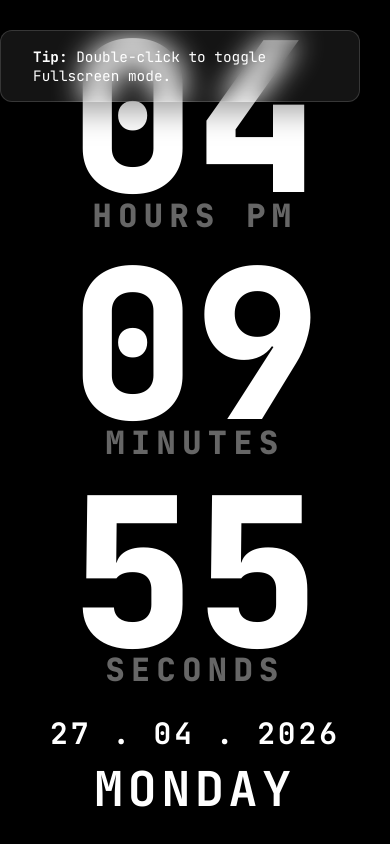
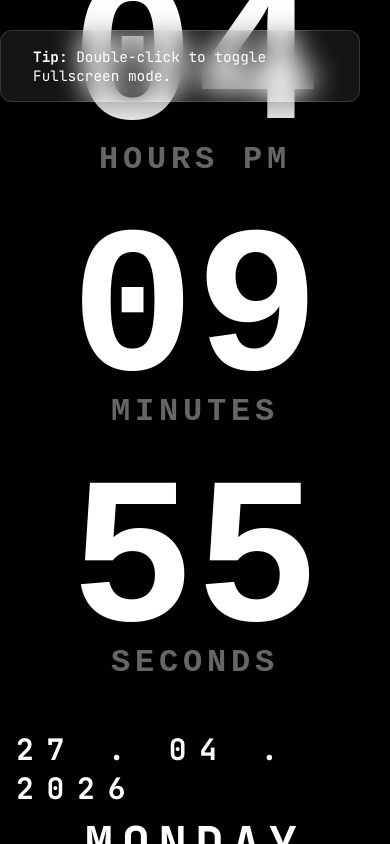
Before and after one commit to armanhossen-dev/DarkTime, a plain HTML site: page index.html in a window 390 px wide. Drawn offline with Linux system fonts and the light colour scheme.

Commit message:
what if?

```diff
--- a/style/index.css
+++ b/style/index.css
@@ -149,7 +149,84 @@
     content: 'SECONDS';
 }
 
+/* Mobile Portrait - Styled to match the provided image */
+@media (max-width: 600px) and (orientation: portrait) {
+    body {
+        background-color: #000; /* Ensuring the deep black background */
+        margin: 0;
+        display: flex;
+        justify-content: center;
+        align-items: center;
+        min-height: 100dvh;
+    }
 
+    .container {
+        width: 100dvw;
+        display: flex;
+        flex-direction: column;
+        align-items: center;
+        justify-content: center;
+    }
+
+    .clock {
+        display: flex;
+        flex-direction: column;
+        align-items: center;
+        gap: 0; /* Tighten gap to control via padding */
+    }
+
+    .clock .dot {
+        display: none; /* Hidden as per your requirement */
+    }
+
+    .clock span {
+        font-family: 'Courier New', Courier, monospace; /* Placeholder: use 'NDOT' or 'Nothing Font' if available */
+        font-size: 15rem; /* Increased size to match visual weight */
+        line-height: 0.9;
+        font-weight: 900;
+        color: #fff;
+        display: flex;
+        flex-direction: column;
+        align-items: center;
+        width: 100%;
+        margin-bottom: 1.5rem;
+    }
+
+    /* Target the text labels (Hours, Minutes, Seconds) */
+    .clock span::after {
+        content: attr(data-label); /* Assumes you use data-label="HOURS PM" */
+        display: block;
+        font-size: 1.2rem;
+        color: #666; /* Dimmed gray like the image */
+        letter-spacing: 0.3rem;
+        text-transform: uppercase;
+        margin-top: -0.5rem; /* Pulls label closer to the number */
+        font-weight: bold;
+    }
+
+    .datetime-wrapper {
+        margin-top: 3rem;
+        display: flex;
+        flex-direction: column;
+        align-items: center;
+        gap: 1.5rem;
+    }
+
+    .date {
+        font-size: 2.2rem;
+        color: #fff;
+        letter-spacing: 0.8rem; /* Wide spacing for the date dots */
+        font-weight: bold;
+    }
+
+    .day {
+        font-size: 2.2rem;
+        color: #fff;
+        text-transform: uppercase;
+        letter-spacing: 0.5rem;
+        font-weight: bold;
+    }
+}
 
 
 /* Mobile Portrait - Stack vertically */
```
